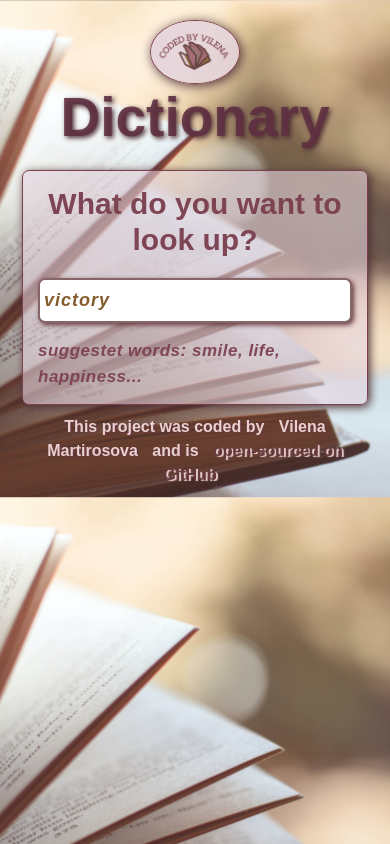
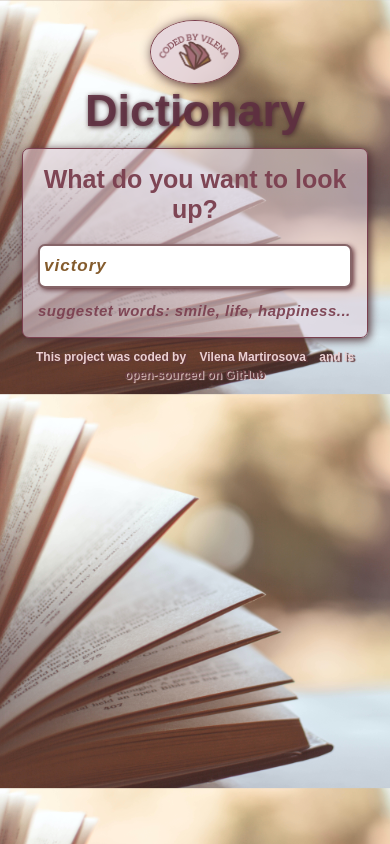
Before and after one commit to VilenaUKR/dictionary-app, a React (Create React App) app: page / in a window 390 px wide. Built offline with nearby package versions, Linux system fonts and the light colour scheme; no server answers; the HTML template or start-up script is replaced by a standard one.

Commit message:
Make design more responsive

```diff
--- a/src/App.css
+++ b/src/App.css
@@ -19,7 +19,7 @@ body {
   margin: 0 0 20px;
   color: #5f2f41e7;
   font-weight: bold;
-  text-shadow: 2px 2px 5px rgb(78, 47, 51);
+  text-shadow: 1px 1px 5px rgb(78, 47, 51);
 }
 
 .App-footer,
@@ -39,7 +39,7 @@ body {
 
 .App-footer .GitHub-link {
   color: #65393c;
-  text-shadow: 2px 1px 1px #ebd0d2;
+  text-shadow: 1px 1px 1px #ebd0d2;
   font-weight: 700;
 }
 
@@ -59,3 +59,16 @@ img:hover {
   box-shadow: 5px 5px 15px rgb(103, 57, 63);
   border: 2px solid #866568;
 }
+
+@media (max-width: 393px) {
+  .App-header h1 {
+    font-size: 40px;
+    margin: 0 0 10px;
+  }
+
+  .App-footer,
+  .App-footer .Portfolio-site-link,
+  .App-footer .GitHub-link {
+    font-size: 12px;
+  }
+}
--- a/src/Dictionary.css
+++ b/src/Dictionary.css
@@ -44,3 +44,30 @@
   font-style: italic;
   letter-spacing: 0.5px;
 }
+
+@media (width: 280px) {
+  .App-header h1 {
+    font-size: 40px;
+    margin: 0 0 10px;
+  }
+}
+
+@media (max-width: 393px) {
+  .App-header h1 {
+    font-size: 45px;
+    margin: 0 0 10px;
+  }
+
+  .Dictionary h1 {
+    font-size: 25px;
+  }
+
+  .Dictionary input {
+    font-size: 17px;
+  }
+
+  .Dictionary .hint {
+    margin-top: -8px;
+    font-size: 15px;
+  }
+}
--- a/src/Meaning.css
+++ b/src/Meaning.css
@@ -17,3 +17,9 @@
   font-size: 17px;
   font-style: italic;
 }
+
+@media (max-width: 393px) {
+  .Meaning h3 {
+    font-size: 25px;
+  }
+}
--- a/src/Phonetic.css
+++ b/src/Phonetic.css
@@ -5,3 +5,9 @@
   color: #6a4923;
   font-weight: 500;
 }
+
+@media (width: 280px) {
+  .audio-player {
+    width: 200px;
+  }
+}
--- a/src/Photos.css
+++ b/src/Photos.css
@@ -1,12 +1,13 @@
 .Photos .row {
   display: flex;
+  margin: 0 auto;
 }
 
 .Photos img {
   border-radius: 7px;
   border: 1px solid #866568;
-   box-shadow: 3px 3px 5px rgb(103, 57, 63);
-  margin: 10px;
+  box-shadow: 3px 3px 5px rgb(103, 57, 63);
+  margin-top: 10px;
   transition: all ease-in-out 150ms;
 }
 
--- a/src/Photos.js
+++ b/src/Photos.js
@@ -6,9 +6,9 @@ export default function Photos(props) {
     return (
       <section className="Photos">
         <div className="row">
-          {props.photos.map(function(photo, index) {
+          {props.photos.map(function (photo, index) {
             return (
-              <div className="col-4" key={index}>
+              <div className="col-xs-6 col-md-4" key={index}>
                 <a
                   href={photo.src.original}
                   target="_blank"
--- a/src/Results.css
+++ b/src/Results.css
@@ -3,3 +3,9 @@
   font-weight: bold;
   color: #7b4050f7;
 }
+
+
+@media (max-width: 393px) {
+  .Results h2 {
+  font-size: 25px;}
+}
```
